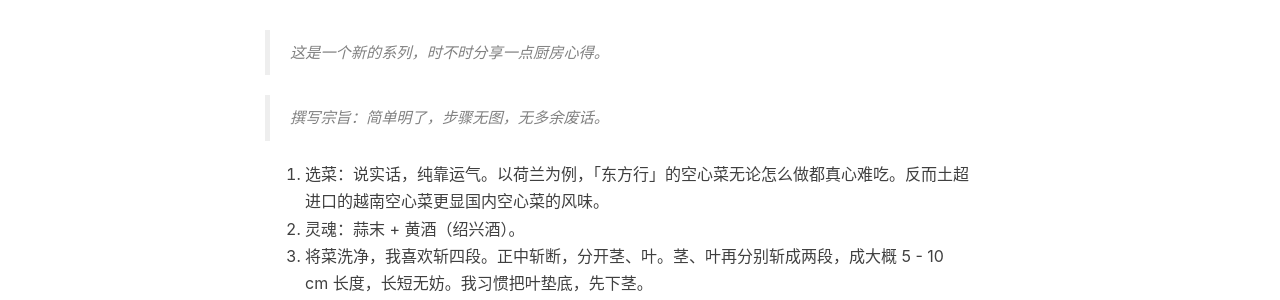
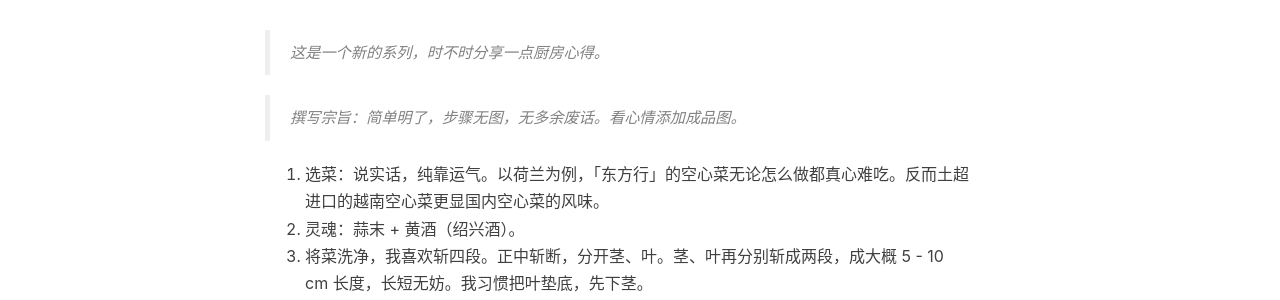
Before and after one commit to dutchflu/dutchflu.github.io, a Jekyll site: the page built from _posts/2018-10-19-空心菜.md, in a window 1280 px wide. Shown: the part 323-623 px from the top of the page. Built offline with Jekyll 4.4.1, drawn with Linux system fonts in a browser that asks for light colours; nearby versions of some CDN libraries; comment, search, counter and statistics services are not loaded.

Commit message:
空心菜

```diff
--- a/_posts/2018-10-19-空心菜.md
+++ b/_posts/2018-10-19-空心菜.md
@@ -11,7 +11,7 @@
 
 > 这是一个新的系列，时不时分享一点厨房心得。
 
-> 撰写宗旨：简单明了，步骤无图，无多余废话。
+> 撰写宗旨：简单明了，步骤无图，无多余废话。看心情添加成品图。
 
 1. 选菜：说实话，纯靠运气。以荷兰为例，「东方行」的空心菜无论怎么做都真心难吃。反而土超进口的越南空心菜更显国内空心菜的风味。
 2. 灵魂：蒜末 + 黄酒（绍兴酒）。
```
